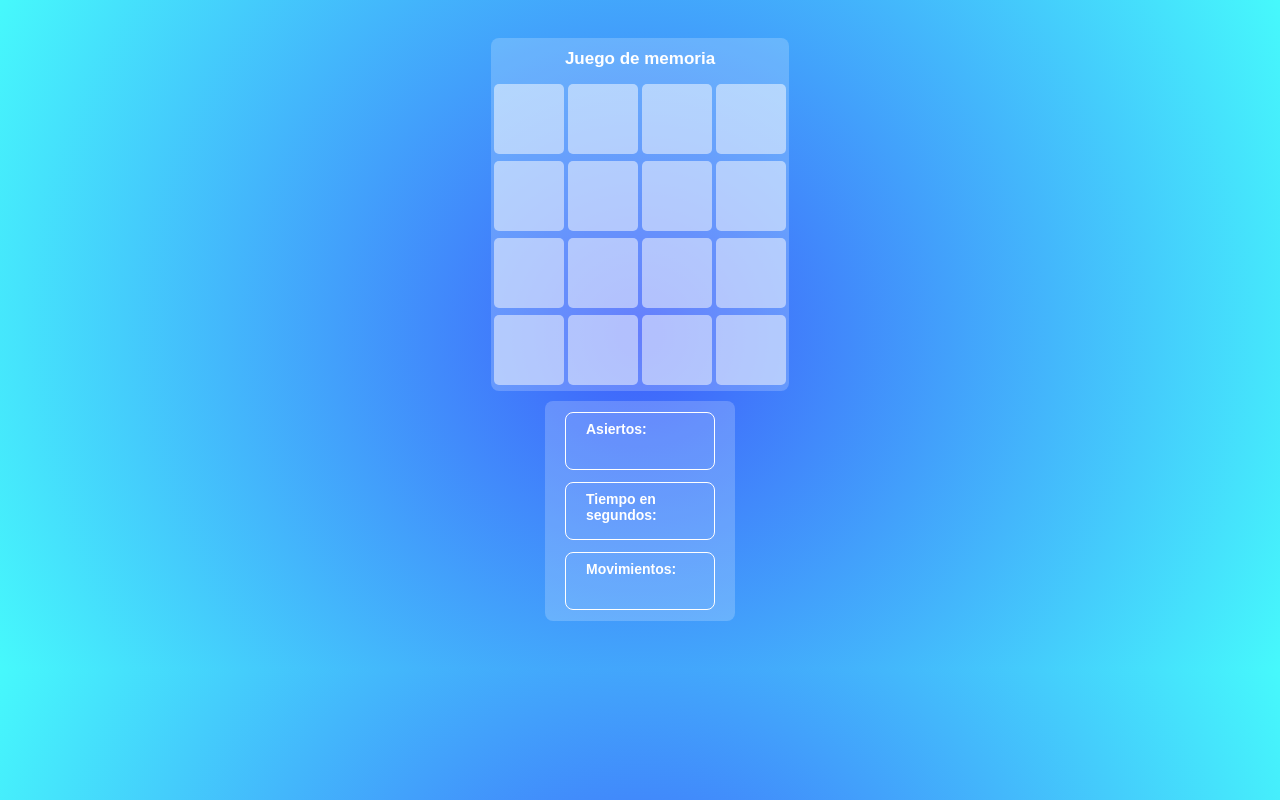
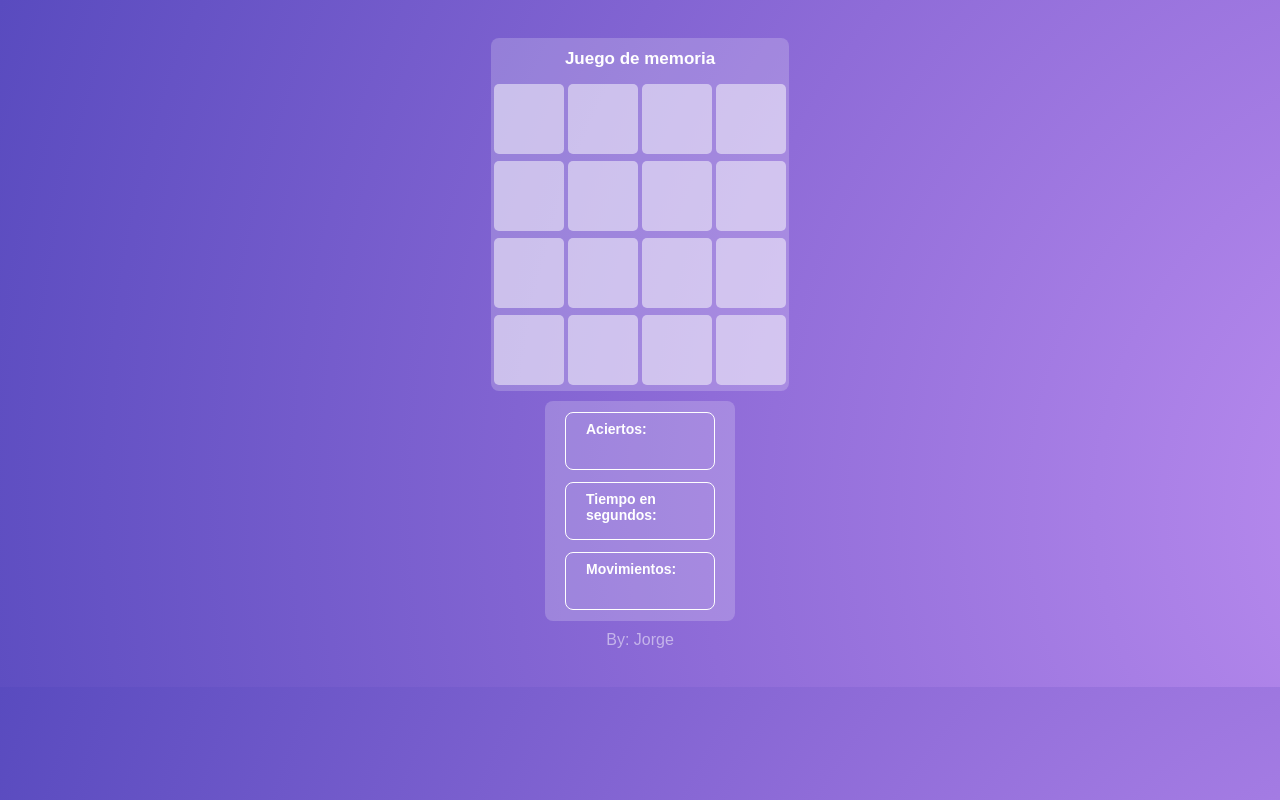
Before and after one commit to abraham404/memory-game, a plain HTML site: page index.html in a window 1280 px wide. Drawn offline with Linux system fonts and the light colour scheme; some packages are replaced by stand-ins of ours; a script that the page names is missing.

Commit message:
change background

```diff
--- a/index.html
+++ b/index.html
@@ -43,11 +43,11 @@
 
 
         <div class="section2">
-            <h2 id="successes" class="statistics">Asiertos:</h2>
+            <h2 id="successes" class="statistics">Aciertos:</h2>
             <h2 id="time" class="statistics">Tiempo en segundos:</h2>
             <h2 id="movements" class="statistics">Movimientos:</h2>
         </div>
-
+        <footer>By: Jorge</footer>
     </main>
 
     <script src="main.js"></script>
--- a/main.js
+++ b/main.js
@@ -19,7 +19,7 @@ function countTimer() {
                 clearInterval(regressiveTime)
                 Swal.fire({
                     icon: "error",
-                    title: "¡¡¡Se acabo el tiempo 😨!!!",
+                    title: "¡¡¡Se acabo tu tiempo 😨!!!",
                     showConfirmButton: true,
 
                 }).then((result) => {
@@ -61,7 +61,7 @@ const uncover = (id) => {
             card1.style.cssText = `background-color: rgba(0, 255, 0, 0.6);`;
             successesCount++;
 
-            successes.innerHTML = `Asiertos: ${successesCount}`;
+            successes.innerHTML = `Aciertos: ${successesCount}`;
 
             if (successesCount === 8) {
                 clearInterval(regressiveTime);
--- a/styles.css
+++ b/styles.css
@@ -1,7 +1,6 @@
 body {
     height: auto;
-    background: rgb(55, 56, 65);
-    background: radial-gradient(circle, rgba(63, 94, 251, 1) 0%, rgba(70, 249, 252, 1) 100%);
+    background-image: radial-gradient(circle at 116.45% 74.18%, #bf90f2 0, #8f6cd8 50%, #594bbf 100%);
     font-family: sans-serif;
     color: white;
     display: flex;
@@ -77,6 +76,12 @@ button:hover{
     height: 40px;
     border-radius: 8px;
     padding: 8px 20px;
-
     font-size: 14px;
 }
+
+
+footer{
+    font-size: 12;
+    color: rgba(255, 255, 255, 0.5);
+    align-items: center;
+}
```
